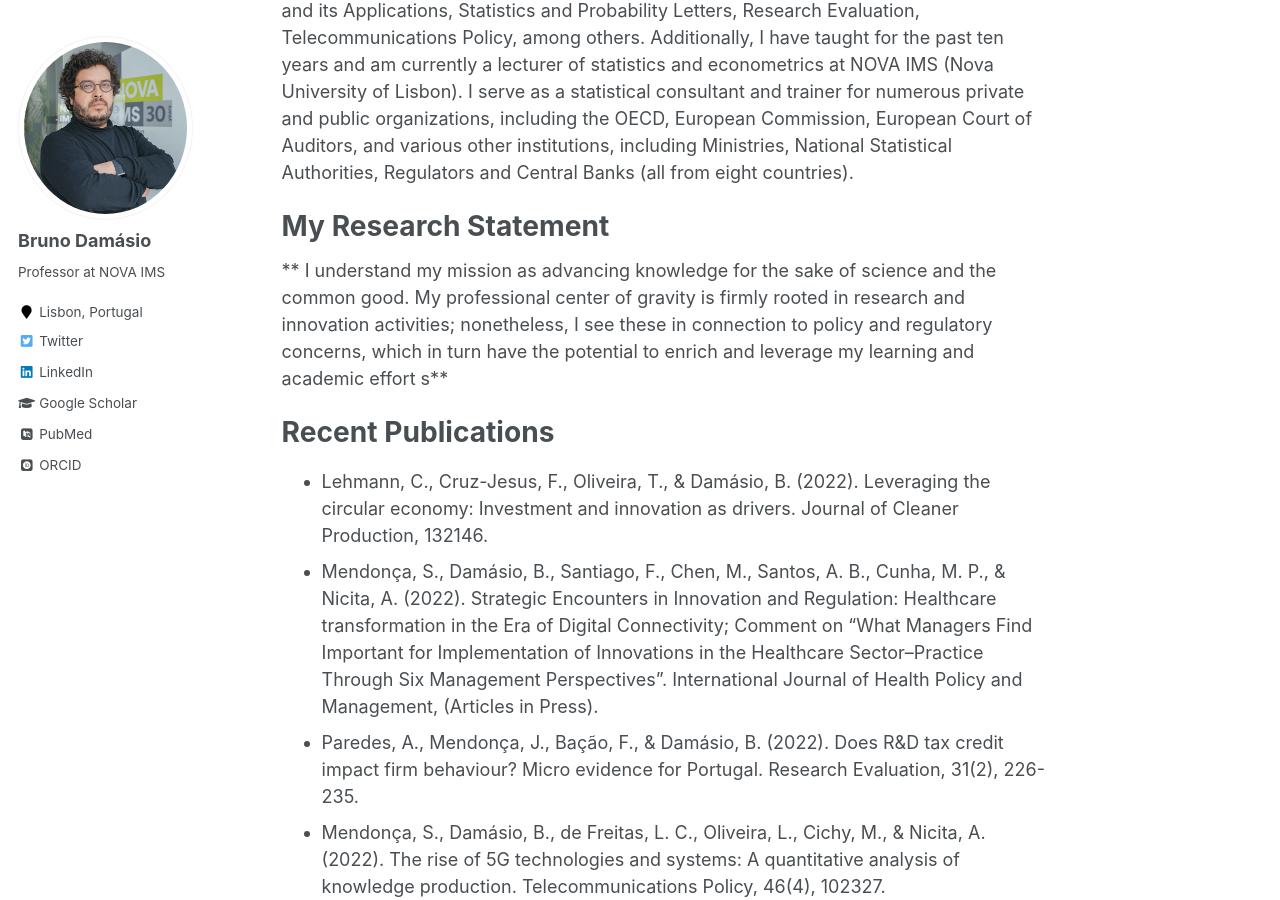
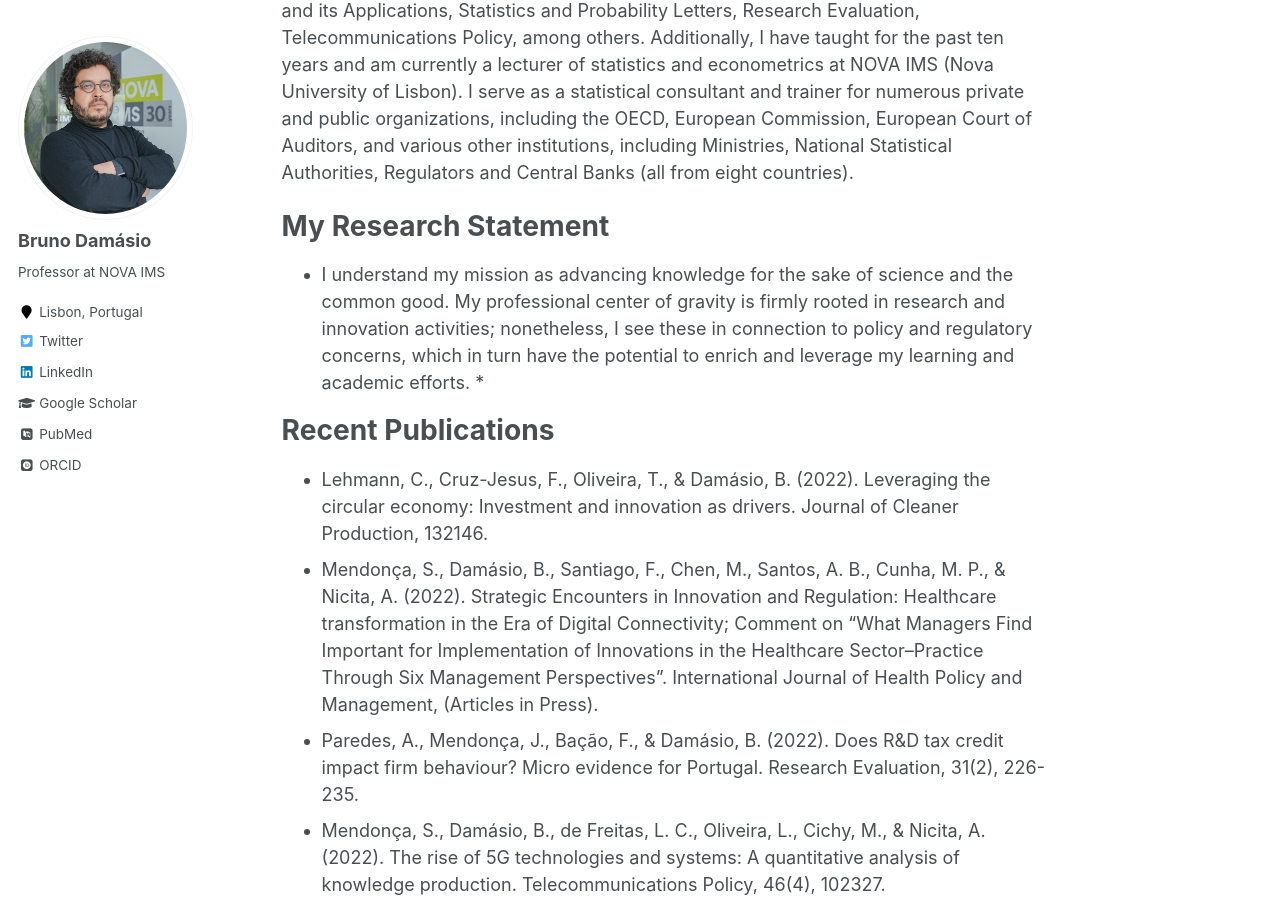
Before and after one commit to damasiob/damasiob.github.io, a Jekyll site: the page built from _pages/about.md, in a window 1280 px wide and 900 px high, scrolled down 325 px. Built offline with Jekyll 4.4.1, drawn with Linux system fonts in a browser that asks for light colours; some web fonts are replaced.

Commit message:
Update about.md

```diff
--- a/_pages/about.md
+++ b/_pages/about.md
@@ -14,7 +14,8 @@ I completed my Ph.D. in Applied Mathematics at the University of Lisbon in 2019.
 
 My Research Statement
 ======
-** I understand my mission as advancing knowledge for the sake of science and the common good. My professional center of gravity is firmly rooted in research and innovation activities; nonetheless, I see these in connection to policy and regulatory concerns, which in turn have the potential to enrich and leverage my learning and academic effort s**
+* I understand my mission as advancing knowledge for the sake of science and the common good. My professional center of gravity is firmly rooted in research and innovation activities; nonetheless, I see these in connection to policy and regulatory concerns, which in turn have the potential to enrich and leverage my learning and academic efforts. *
+
 
 
 Recent Publications
```
